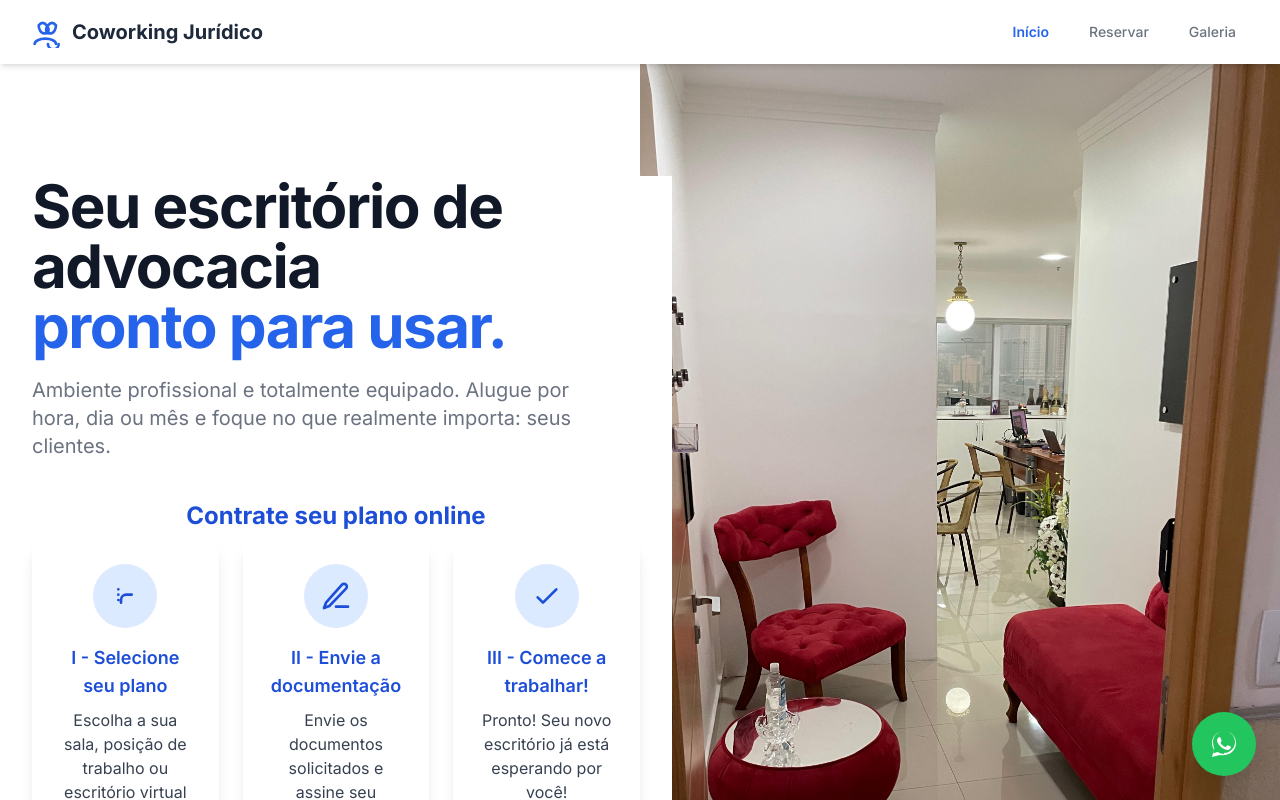
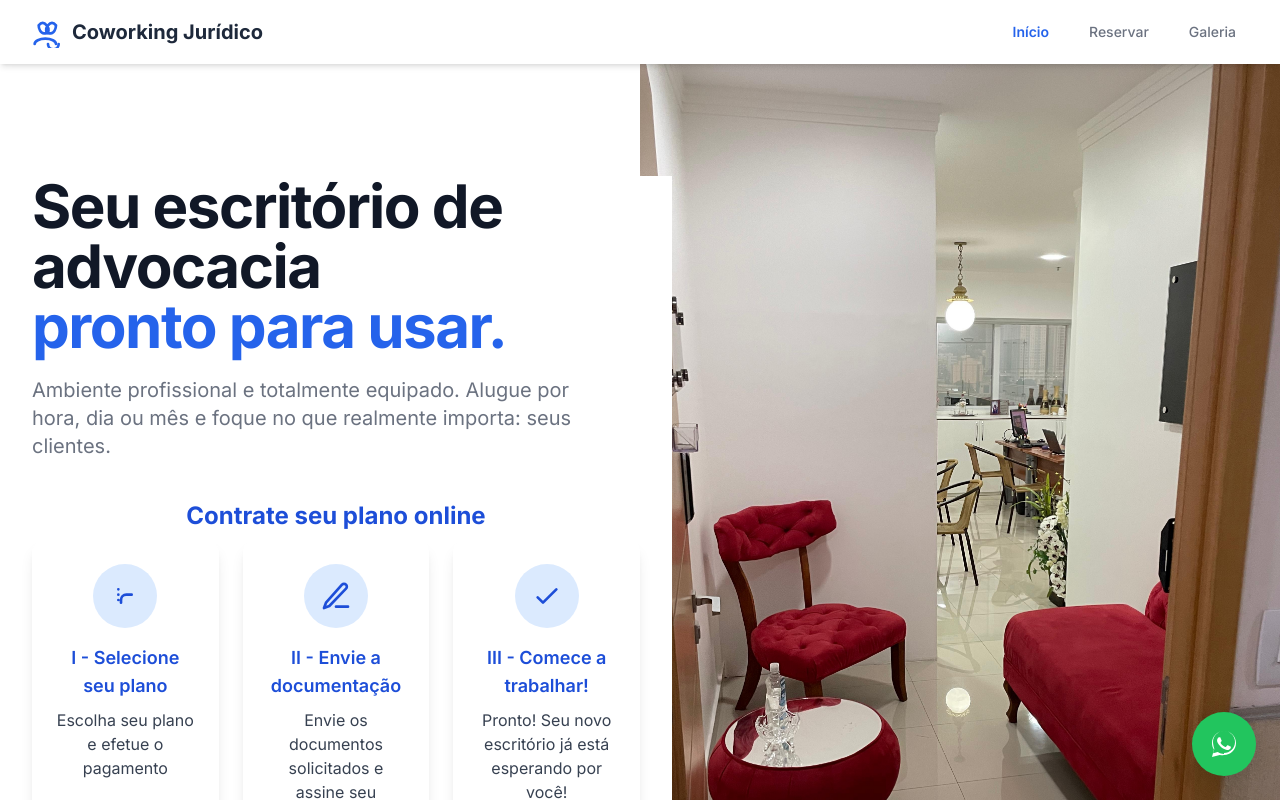
Before and after one commit to johnycampos/coworking, a Vue app: page / in a window 1280 px wide. Shown: the top 800 px of the page. Built offline with nearby package versions, Linux system fonts and the light colour scheme.

Commit message:
troca do texto home

```diff
--- a/src/components/CoworkingPage.vue
+++ b/src/components/CoworkingPage.vue
@@ -71,7 +71,7 @@
                               <svg class="w-8 h-8 text-blue-700 dark:text-blue-400" fill="none" stroke="currentColor" stroke-width="2" viewBox="0 0 24 24"><path stroke-linecap="round" stroke-linejoin="round" d="M9 17v-2a4 4 0 014-4h4M7 7h.01M7 11h.01M7 15h.01"/></svg>
                             </div>
                             <h3 class="text-lg font-semibold text-blue-700 dark:text-blue-400 mb-2 text-center">I - Selecione seu plano</h3>
-                            <p class="text-gray-700 dark:text-gray-300 text-center">Escolha a sua sala, posição de trabalho ou escritório virtual</p>
+                            <p class="text-gray-700 dark:text-gray-300 text-center">Escolha seu plano e efetue o pagamento</p>
                           </div>
                           <!-- Painel 2 -->
                           <div class="flex flex-col items-center bg-white dark:bg-gray-900 rounded-xl shadow-lg p-6 transition hover:scale-105 hover:shadow-2xl">
```
